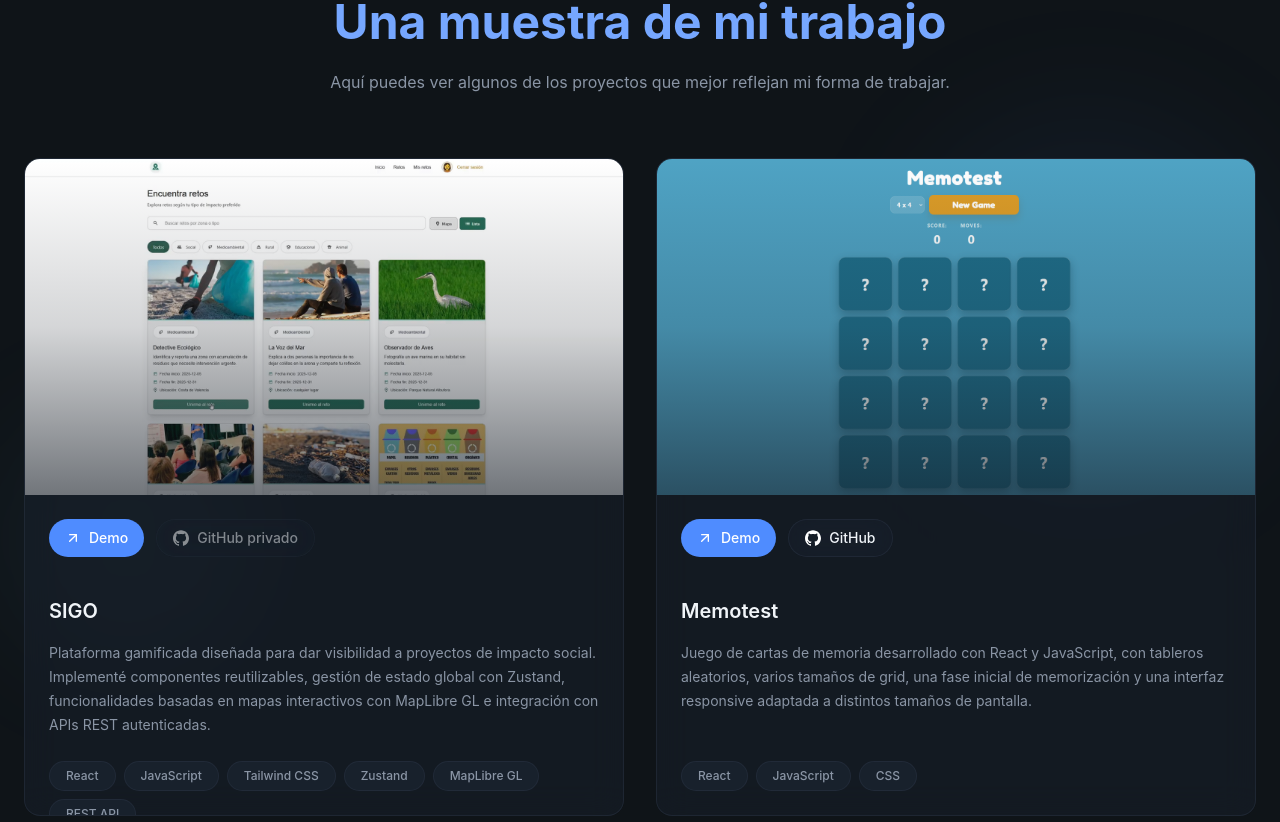
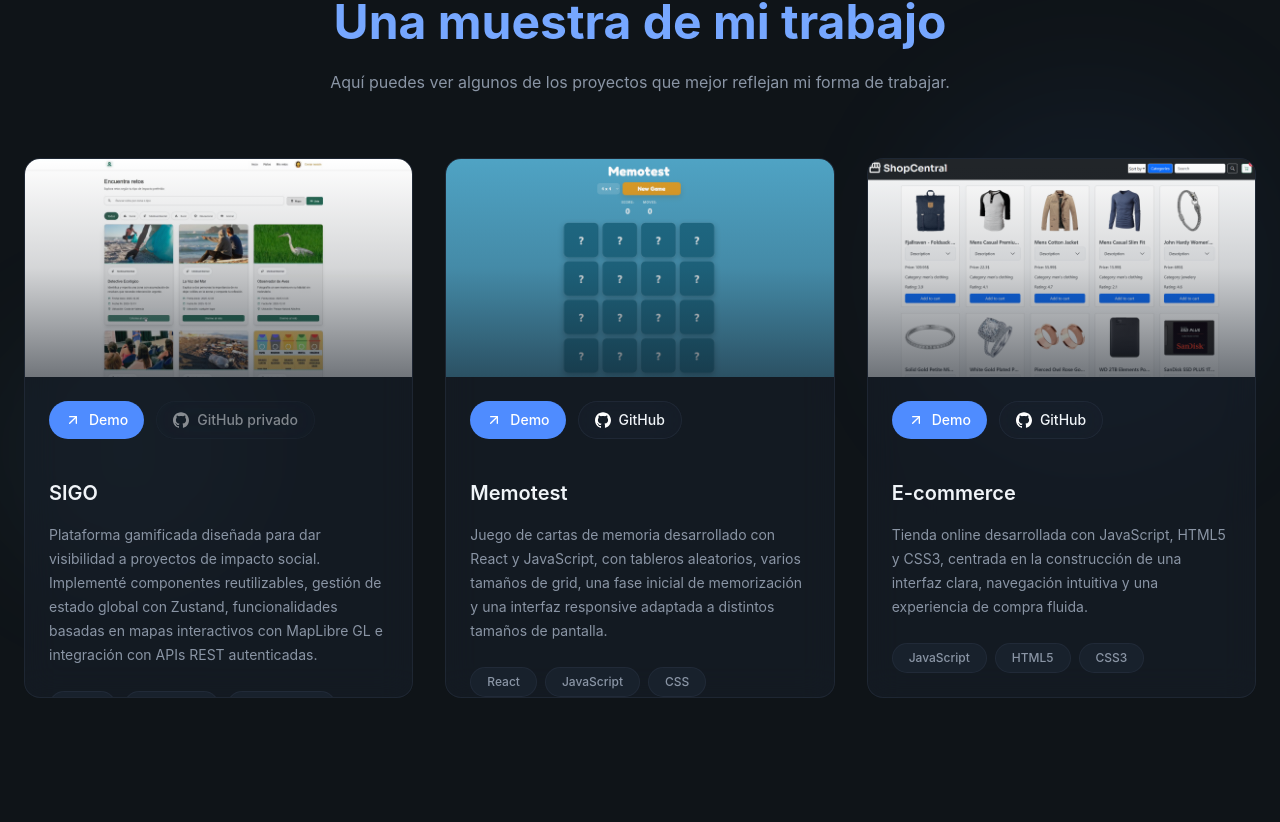
Before and after one commit to pablov-git/dev-portfolio, a React (Vite) app: page / in a window 1280 px wide. Shown: the part 1878-2700 px from the top of the page. Built offline with nearby package versions, Linux system fonts and the light colour scheme.

Commit message:
Added a new project

```diff
--- a/src/sections/Projects.jsx
+++ b/src/sections/Projects.jsx
@@ -56,7 +56,7 @@ export const Projects = ({ language }) => {
             Se recorre el array de proyectos para generar una tarjeta por cada elemento.
             Se usa animationDelay para que las tarjetas aparezcan una a una.
         */}
-        <div className="grid md:grid-cols-2 gap-8">
+        <div className="grid md:grid-cols-2 lg:grid-cols-3 gap-8">
           {projects.map((project, idx) => (
             <div
               key={idx}
--- a/src/translations.js
+++ b/src/translations.js
@@ -86,6 +86,16 @@ export const translations = {
           link: "https://memory-test-bice.vercel.app/",
           github: "https://github.com/pablov-git/memory-test",
         },
+        {
+          title: "E-commerce",
+          description:
+            "Tienda online desarrollada con JavaScript, HTML5 y CSS3, centrada en la construcción de una interfaz clara, navegación intuitiva y una experiencia de compra fluida.",
+          image: "/projects/e-commerce.png",
+          tags: ["JavaScript", "HTML5", "CSS3"],
+          link: "https://pablov-git-e-commerce.netlify.app/",
+          github: "https://github.com/pablov-git/e-commerce",
+        },
+
       ],
     },
 
@@ -230,6 +240,15 @@ export const translations = {
           link: "https://memory-test-bice.vercel.app/",
           github: "https://github.com/pablov-git/memory-test",
         },
+        {
+          title: "E-commerce",
+          description:
+            "Online store built with JavaScript, HTML5, and CSS3, focused on a clear interface, intuitive navigation, and a smooth shopping experience.",
+          image: "/projects/e-commerce.png",
+          tags: ["JavaScript", "HTML5", "CSS3"],
+          link: "https://pablov-git-e-commerce.netlify.app/",
+          github: "https://github.com/pablov-git/e-commerce",
+        },
       ],
     },
 
```
